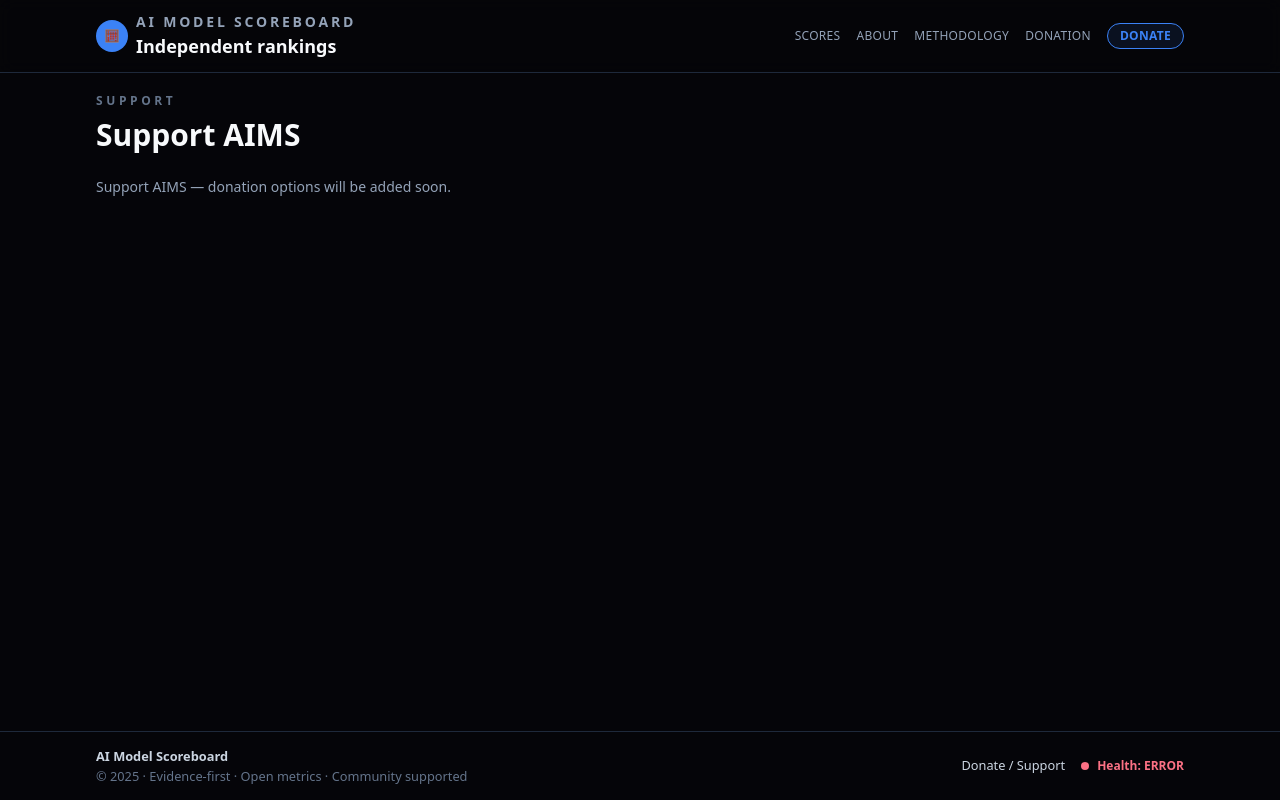
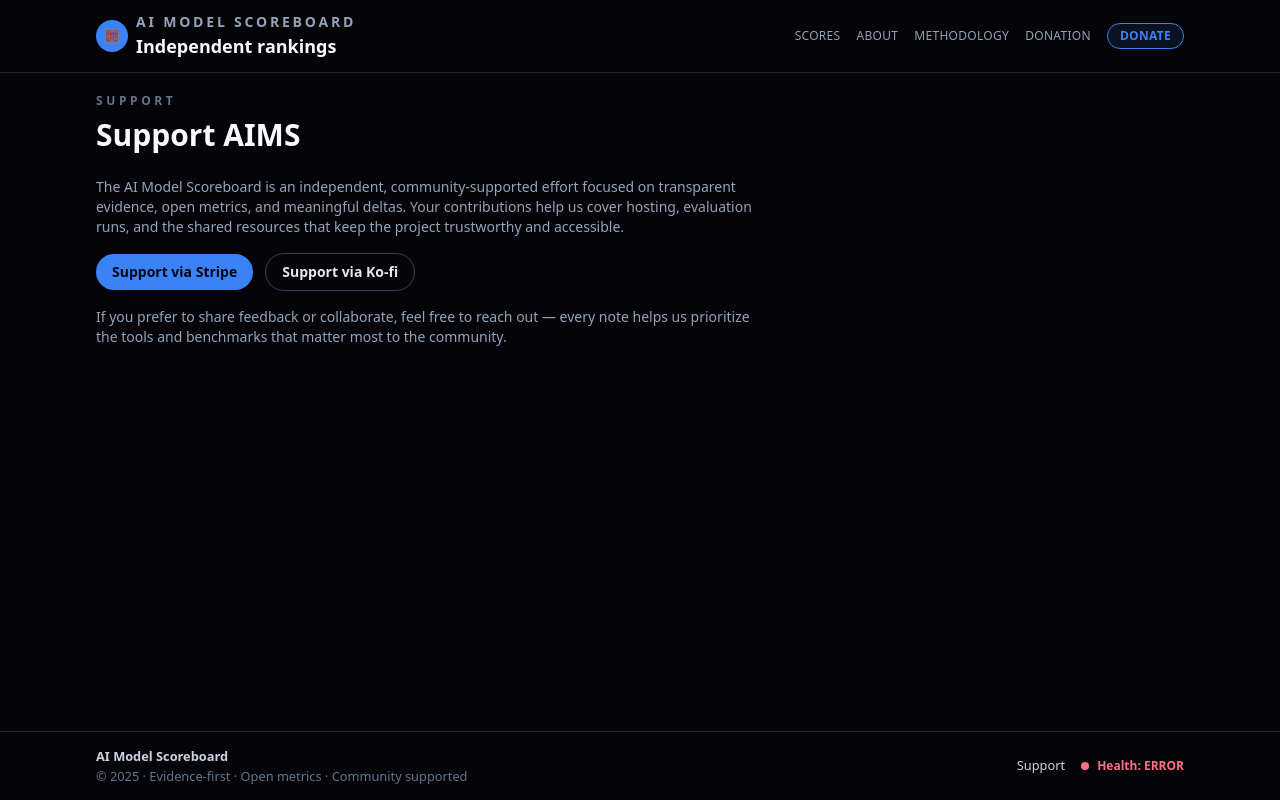
Before and after one commit to badjoke-lab/aicompass, a Next.js app: page /support in a window 1280 px wide. Built offline with nearby package versions, Linux system fonts and the light colour scheme; no server answers.

Commit message:
Add support page content and metadata

```diff
--- a/app/layout.tsx
+++ b/app/layout.tsx
@@ -7,6 +7,11 @@ export const metadata = {
   title: "AI Model Scoreboard",
   description:
     "Independent AI model rankings focused on transparent evidence, open metrics, and meaningful deltas.",
+  openGraph: {
+    title: "AI Model Scoreboard | Transparent AI evaluations",
+    description:
+      "Evidence-first AI model rankings with open metrics, transparent methods, and trustworthy benchmarks.",
+  },
 };
 
 export default function RootLayout({ children }: { children: ReactNode }) {
@@ -25,8 +30,8 @@ export default function RootLayout({ children }: { children: ReactNode }) {
                 <div>© {new Date().getFullYear()} · Evidence-first · Open metrics · Community supported</div>
               </div>
               <div className="flex flex-wrap items-center gap-4">
-                <a className="text-slate-300 underline-offset-4 hover:text-accent" href="/support">
-                  Donate / Support
+                <a href="/support" className="text-slate-300 underline-offset-4 hover:text-accent">
+                  Support
                 </a>
                 <HealthIndicator />
               </div>
--- a/app/support/page.tsx
+++ b/app/support/page.tsx
@@ -7,9 +7,35 @@ export default function SupportPage() {
         <p className="text-xs font-semibold uppercase tracking-[0.3em] text-slate-500">Support</p>
         <h1 className="text-2xl font-semibold text-slate-50 sm:text-3xl">Support AIMS</h1>
       </header>
-      <p className="max-w-2xl text-sm text-slate-400">
-        Support AIMS — donation options will be added soon.
-      </p>
+      <div className="space-y-4 text-sm text-slate-400">
+        <p className="max-w-2xl">
+          The AI Model Scoreboard is an independent, community-supported effort focused on transparent
+          evidence, open metrics, and meaningful deltas. Your contributions help us cover hosting,
+          evaluation runs, and the shared resources that keep the project trustworthy and accessible.
+        </p>
+        <div className="flex flex-wrap items-center gap-3 text-slate-200">
+          <a
+            className="rounded-full bg-accent px-4 py-2 text-sm font-semibold text-slate-950 transition hover:opacity-90"
+            href="https://stripe.com/placeholder"
+            target="_blank"
+            rel="noreferrer"
+          >
+            Support via Stripe
+          </a>
+          <a
+            className="rounded-full border border-slate-700 px-4 py-2 text-sm font-semibold text-slate-200 transition hover:border-slate-500 hover:text-white"
+            href="https://ko-fi.com/placeholder"
+            target="_blank"
+            rel="noreferrer"
+          >
+            Support via Ko-fi
+          </a>
+        </div>
+        <p className="max-w-2xl">
+          If you prefer to share feedback or collaborate, feel free to reach out — every note helps us
+          prioritize the tools and benchmarks that matter most to the community.
+        </p>
+      </div>
     </div>
   );
 }
```
